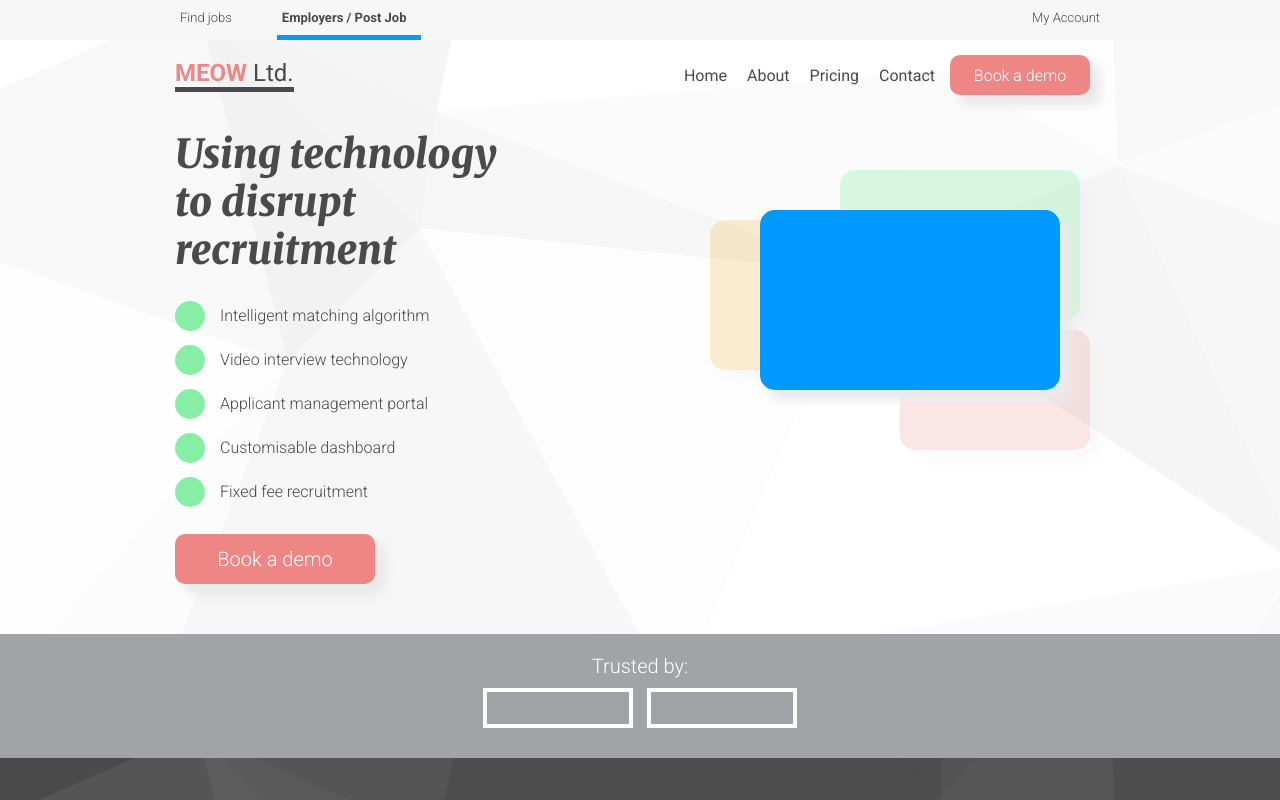
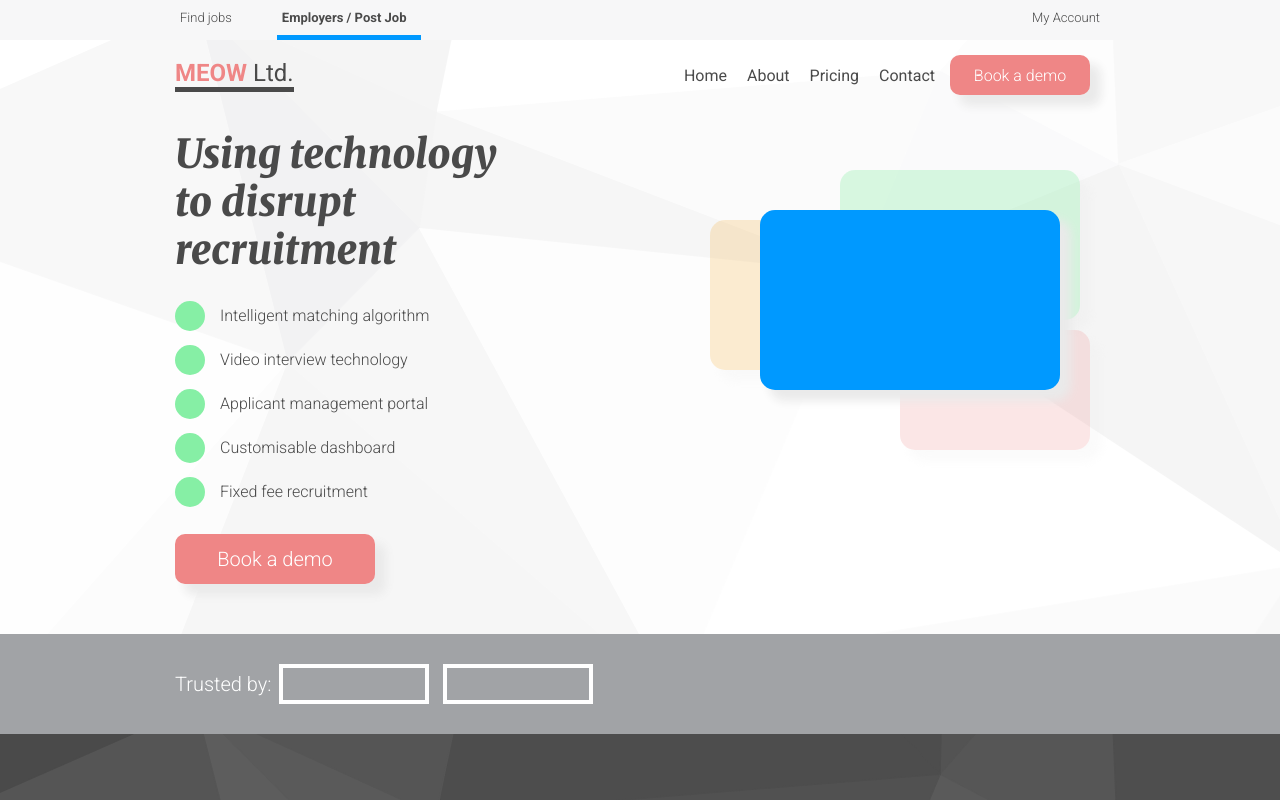
Before and after one commit to matthewmcintyre/meow-ltd-angular, an Angular app: page / in a window 1280 px wide. Shown: the top 800 px of the page. Built offline with nearby package versions, Linux system fonts and the light colour scheme.

Commit message:
responsive updates

```diff
--- a/src/app/home/landing/landing.component.css
+++ b/src/app/home/landing/landing.component.css
@@ -126,9 +126,14 @@ h1 {
   box-shadow: 10px 10px 10px 1px #eaeaea;
 }
 
+#trustedWrapper {
+  background-color: #a1a3a6;
+  width: 100%;
+  padding: 20px 0px;
+  margin-top: 50px;
+}
+
 #trustedSection {
-  padding: 20px;
-  margin-top: 50px;
   width: 100%;
   background-color: #a1a3a6;
   font-family: "roboto";
@@ -153,6 +158,10 @@ h1 {
 }
 
 @media (max-width: 350px) {
+  .box {
+    width: 130px;
+    height: 35px;
+  }
 }
 
 @media (min-width: 600px) {
@@ -195,6 +204,12 @@ h1 {
   .aboutContent {
     width: 540px;
   }
+
+  #trustedSection {
+    flex-direction: row;
+    justify-content: flex-start;
+    padding-left: 15px;
+  }
 }
 
 @media (min-width: 800px) {
@@ -229,4 +244,8 @@ h1 {
     width: 960px;
     margin: auto;
   }
+  #trustedSection {
+    width: 960px;
+    margin: auto;
+  }
 }
--- a/src/app/home/landing/landing.component.html
+++ b/src/app/home/landing/landing.component.html
@@ -53,10 +53,12 @@
   <div id="videoBackgroundThree"></div>
 </div>
 
-<div id="trustedSection">
-  <span>Trusted by:</span>
-  <div id="boxWrapper">
-    <div class="box"></div>
-    <div class="box"></div>
+<div id="trustedWrapper">
+  <div id="trustedSection">
+    <span>Trusted by:</span>
+    <div id="boxWrapper">
+      <div class="box"></div>
+      <div class="box"></div>
+    </div>
   </div>
 </div>
```
